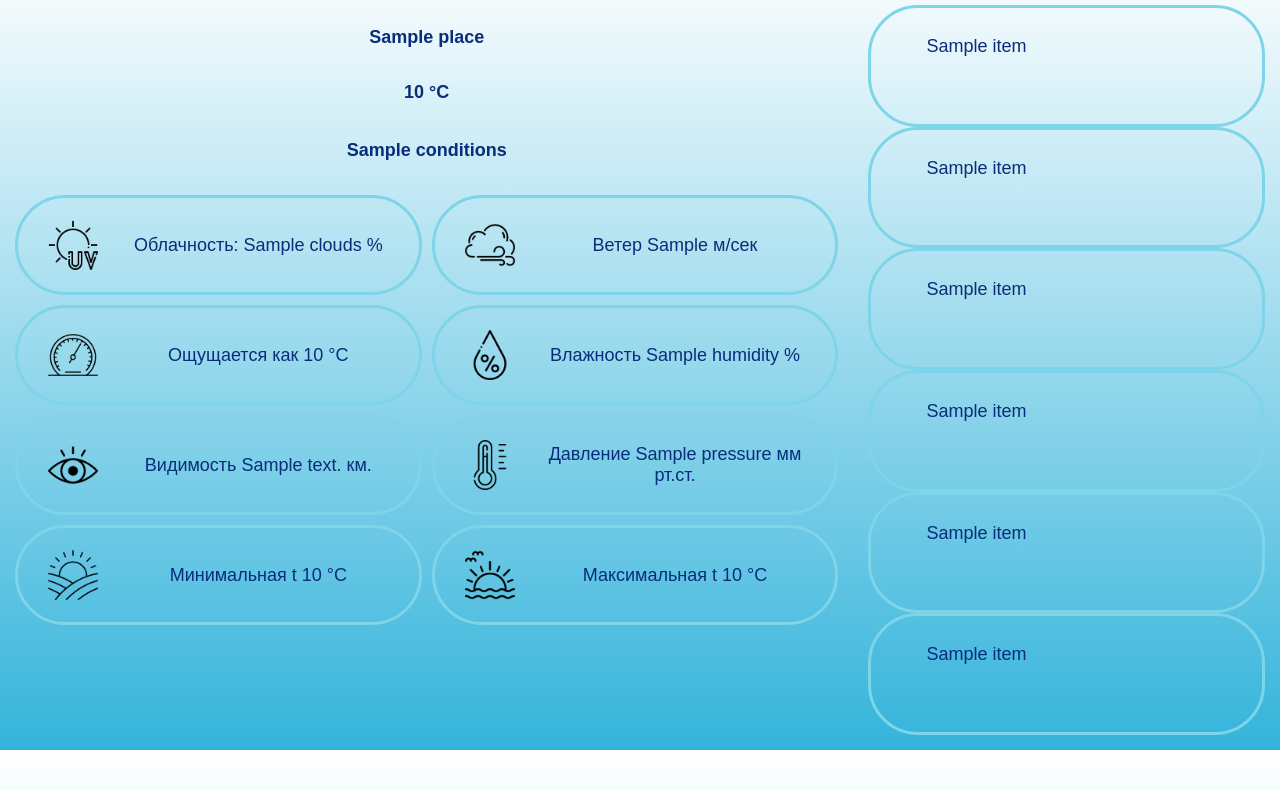
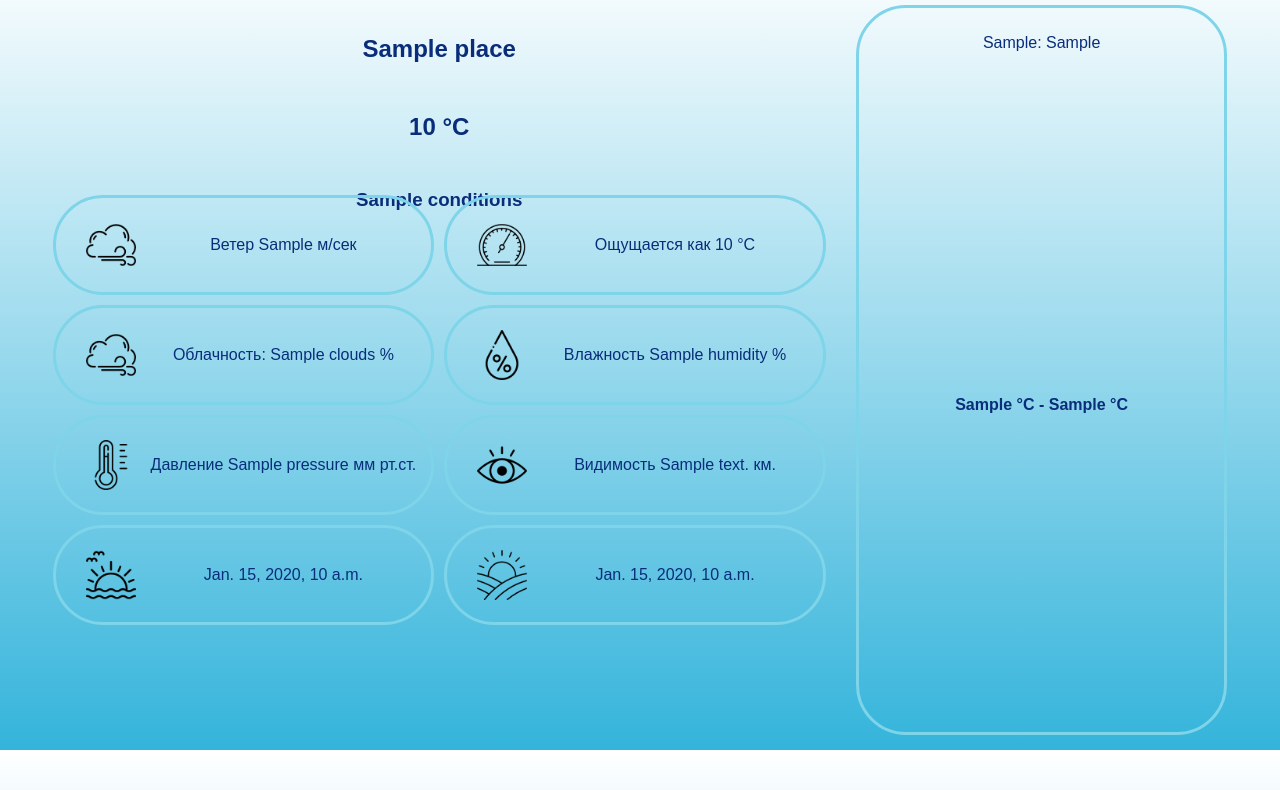
Before and after one commit to ElenaGlu/Weather_forecast, a Django app: template App/templates/App/weather_forecast.html in a window 1280 px wide. Shown: the part 50-840 px from the top of the page. Run offline with Django 4.2, Linux system fonts and the light colour scheme; the template is opened without the code that fills it: most values are stand-ins (such as "Sample title", 1, 10 or a date in 2020); some libraries are stand-ins or nearby versions.

Commit message:
bagfix forecast 5day

```diff
--- a/App/static/css/grid-style.css
+++ b/App/static/css/grid-style.css
@@ -8,7 +8,6 @@ body {
 .grid * {
     padding: 5px 15px;
     text-align: center;
-    font-size: 18px;
     font-family: sans-serif;
     color: rgb(9, 45, 122);
 }
@@ -34,10 +33,10 @@ main {
     grid-template-rows: 180px 100px 100px 100px 100px 100px;
     grid-template-areas:
     "today today"
-    "uv wind "
-    "real hum"
-    "vis pres"
-    "sunrise sunset";
+    "wind real"
+    "uv hum"
+    "pres vis"
+    "sunrise sunset ";
 }
 
 .Today{
@@ -118,45 +117,11 @@ section {
 
 .tommorow {
     display: grid;
-    grid-template-columns: 1fr 1fr ;
-    /*grid-template-rows: 1fr 1fr;*/
+    grid-template-columns: 1fr;
+    grid-template-rows: 1fr 1fr ;
+
 
 }
-.monday {
-    display: grid;
-    grid-template-columns: 1fr 1fr ;
-    /*grid-template-rows: 1fr 1fr;*/
-}
-
-.tuesday {
-    display: grid;
-    grid-template-columns: 1fr 1fr ;
-    /*grid-template-rows: 1fr 1fr;*/
-}
-
-.wednesday {
-    display: grid;
-    grid-template-columns: 1fr 1fr ;
-    /*grid-template-rows: 1fr 1fr;*/
-}
-.thursday {
-    display: grid;
-    grid-template-columns: 1fr 1fr ;
-    /*grid-template-rows: 1fr 1fr;*/
-}
-
-.friday{
-    display: grid;
-    grid-template-columns: 1fr 1fr ;
-    /*grid-template-rows: 1fr 1fr;*/
-}
-
-.saturday{
-    display: grid;
-    grid-template-columns: 1fr 1fr ;
-    /*grid-template-rows: 1fr 1fr;*/
-}
-
 
 footer {
     grid-area: footer;
--- a/App/static/css/style.css
+++ b/App/static/css/style.css
@@ -16,31 +16,3 @@
   border: 3px solid rgb(126, 212, 232);
   border-radius: 50px;
 }
-.monday {
-  border: 3px solid rgb(126, 212, 232);
-  border-radius: 50px;
-}
-
-.tuesday {
-  border: 3px solid rgb(126, 212, 232);
-  border-radius: 50px;
-}
-
-.wednesday {
-  border: 3px solid rgb(126, 212, 232);
-  border-radius: 50px;
-}
-.thursday {
-  border: 3px solid rgb(126, 212, 232);
-  border-radius: 50px;
-}
-
-.friday{
-  border: 3px solid rgb(126, 212, 232);
-  border-radius: 50px;
-}
-
-.saturday{
-  border: 3px solid rgb(126, 212, 232);
-  border-radius: 50px;
-}
--- a/App/templates/App/weather_forecast.html
+++ b/App/templates/App/weather_forecast.html
@@ -2,70 +2,37 @@
 {% block content %}
         <main>
             <div class="Today">
-                <h1>{{ place }} </h1>
-                <h1>{{ temperature }} °C </h1>
-                <h2>{{ conditions }} </h2>
-
+                <h2>{{ place }} </h2>
+                <h2>{{ temperature }} °C </h2>
+                <h3>{{ conditions }} </h3>
 
             </div>
-
-            <div class="UV">
-                <img src="{{'../static/images/main/001-uv-index.png'}}" width=80px />Облачность: {{ clouds }} %</div>
             <div class="Wind">
                 <img src="{{'../static/images/main/002-windy.png'}}" width=80px />Ветер {{ wind_speed }} м/сек</div>
             <div class="Real">
-                <img src="{{'../static/images/main/007-barometer.png'}}" width=80px />Ощущается как {{ temperature_feels }} °C</div>
+                <img src="{{'../static/images/main/007-barometer.png'}}" width=80px />Ощущается как
+                {{ temperature_feels }} °C</div>
+            <div class="UV">
+                <img src="{{'../static/images/main/002-windy.png'}}" width=80px />Облачность: {{ clouds }} %</div>
             <div class="Humidity">
                 <img src="{{'../static/images/main/005-humidity.png'}}" width=80px />Влажность {{ humidity }} %</div>
+            <div class="Pressure">
+                <img src="{{'../static/images/main/008-thermometer.png'}}" width=80px />Давление {{ pressure }} мм рт.ст.</div>
             <div class="Visibility">
                 <img src="{{'../static/images/main/006-visibility.png'}}" width=80px />Видимость {{ visibility }} км.</div>
-            <div class="Pressure">
-                <img src="{{'../static/images/main/008-thermometer.png'}}" width=80px />Давление {{ pressure }} мм рт.ст.</div>
+            <div class="Sunset">
+                <img src="{{'../static/images/main/003-sunrise.png'}}" width=80px />  {{sunset_timestamp}}  </div>
             <div class="Sunrise">
-                <img src="{{'../static/images/main/003-sunrise.png'}}" width=80px /> Минимальная t {{temp_min}} °C </div>
-            <div class="Sunset">
-                <img src="{{'../static/images/main/004-sunset.png'}}" width=80px /> Максимальная t {{temp_max}} °C </div>
+                <img src="{{'../static/images/main/004-sunset.png'}}" width=80px />  {{sunrise_timestamp}}  </div>
+
 
         </main>
         <section>
             <div class="tommorow">
-                {% for item in one %}
-                <p>{{ item }}</p>
+                    {% for k, v  in dict1.items %}
+                        <p>{{ k }}: {{ v.2 }}</p>
+                        <h4>{{ v.0 }} °C - {{ v.1 }} °C </h4>
                     {% endfor %}
-<!--                <img src="{{'../static/images/png/001-cloud.png'}}" width=80px />-->
-
-            </div>
-            <div class="monday">
-                {% for item in two %}
-                <p>{{ item }}</p>
-                    {% endfor %}
-<!--                <img src="{{'../static/images/png/002-sunny.png'}}" width=80px />-->
-            </div>
-            <div class="tuesday">
-                {% for item in three %}
-                <p>{{ item }}</p>
-                    {% endfor %}
-<!--                <img src="{{'../static/images/png/003-sun.png'}}" width=80px />-->
-            </div>
-            <div class="wednesday">
-                  {% for item in four %}
-                <p>{{ item }}</p>
-                    {% endfor %}
-<!--                <img src="{{'../static/images/png/004-storm.png'}}" width=80px />-->
-            </div>
-            <div class="thursday">
-                {% for item in five %}
-                <p>{{ item }}</p>
-                    {% endfor %}
-<!--                <img src="{{'../static/images/png/005-storm-1.png'}}" width=80px />-->
-            </div>
-            <div class="friday">
-                {% for item in six %}
-                <p>{{ item }}</p>
-                    {% endfor %}
-<!--                <img src="{{'../static/images/png/006-cloud-1.png'}}" width=80px />-->
-            </div>
-
         </section>
 
         <footer></footer>
```
Also changed, not shown: App/views.py (+11 -12 lines).
